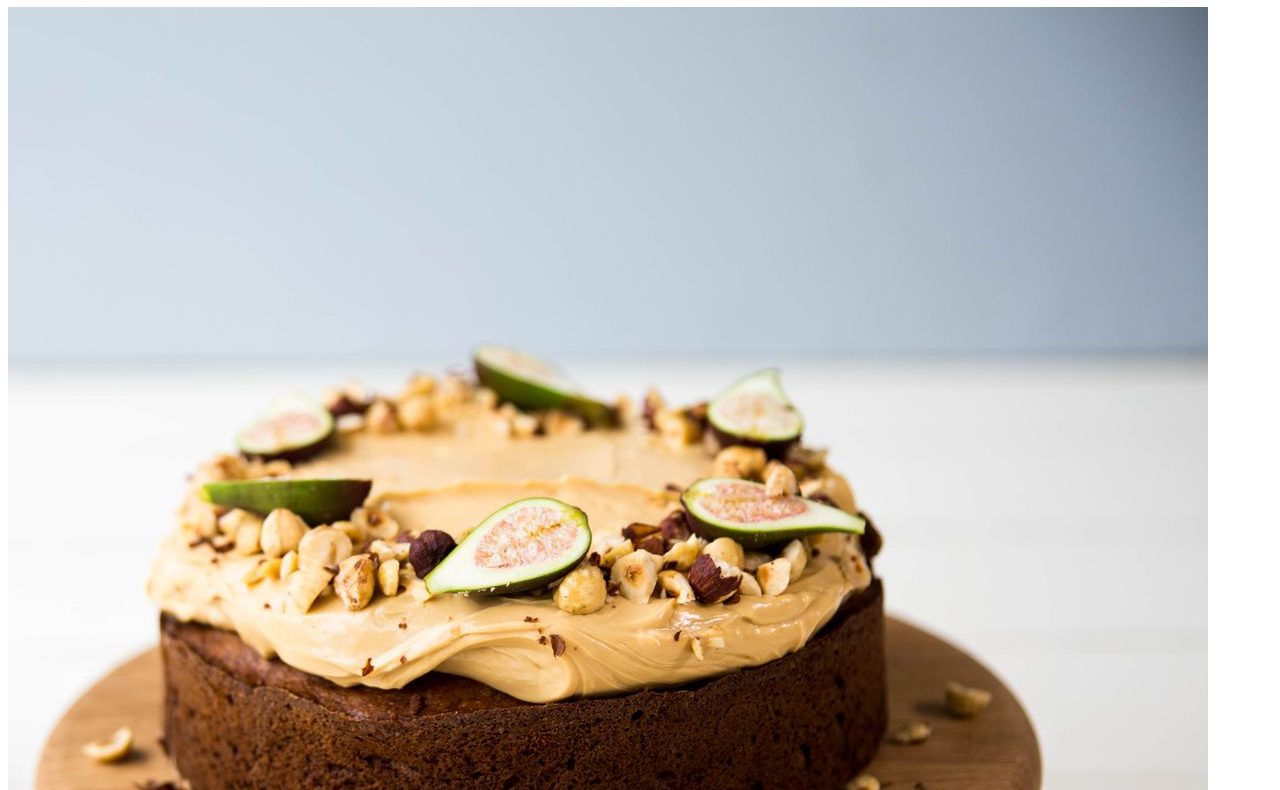
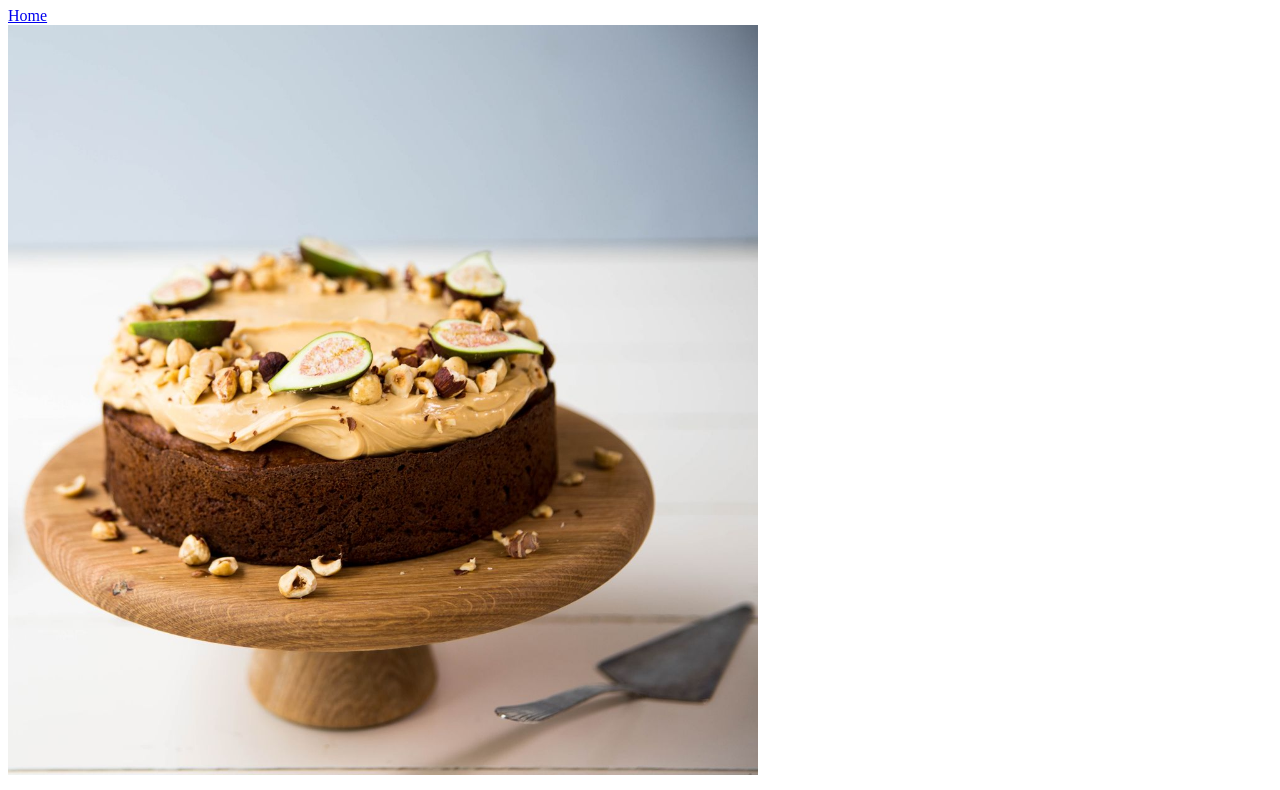
Before and after one commit to mhalzahrani/html, a plain HTML site: page recipes/banana-cake.html in a window 1280 px wide. Shown: the part 73-863 px from the top of the page. Drawn offline with Linux system fonts and the light colour scheme.

Commit message:
finalizing the project

```diff
--- a/recipes/banana-cake.html
+++ b/recipes/banana-cake.html
@@ -8,7 +8,9 @@
 </head>
 <body>
     <h1>Banana Cake</h1>
-    <img src="/img/banana_cake.jpeg" alt="image of a banana cake">
+    <a href="/index.html">Home</a>
+    <br>
+    <img src="/img/banana_cake.jpeg" width="750" alt="image of a banana cake">
     <h2>Description</h2>
     <p>Remember that time I told you about the best banana cake I’ve ever had?</p>
     <br>
@@ -25,13 +27,13 @@
         <li>2 medium bananas, cut into small chunks</li>
         <li>3 ½ ounces high-quality dark chocolate (at least 75%), chopped</li>
         <br>
-        <h2>Steps</h2>
+    </ul>
+    <h2>Steps</h2>
         <ol>
             <li>Preheat the oven to 350 degrees F (175 degrees C). Grease and flour a 9x13-inch pan.            </li>
             <li>Combine sugar, butter, marzipan, and vanilla extract in a large bowl; mix with an electric mixer until smooth. Add eggs one at a time, and mix until well combined. Mix in flour and baking powder.</li>
             <li>Stir in bananas and chocolate, folding them into batter. Pour batter into the prepared pan.</li>
             <li>Bake in the preheated oven until a toothpick inserted into the center of the cake comes out clean, about 1 hour.            </li>
         </ol>
-    </ul>
 </body>
 </html>
```
